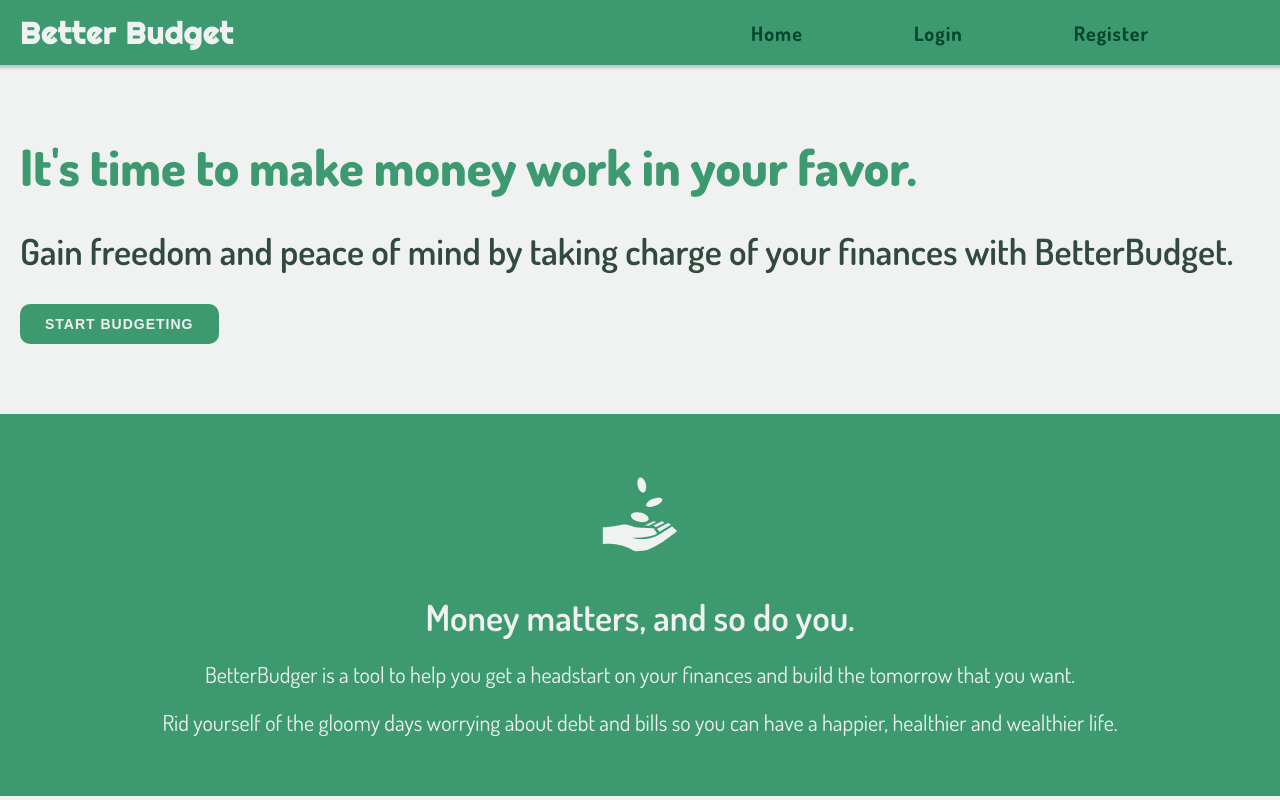
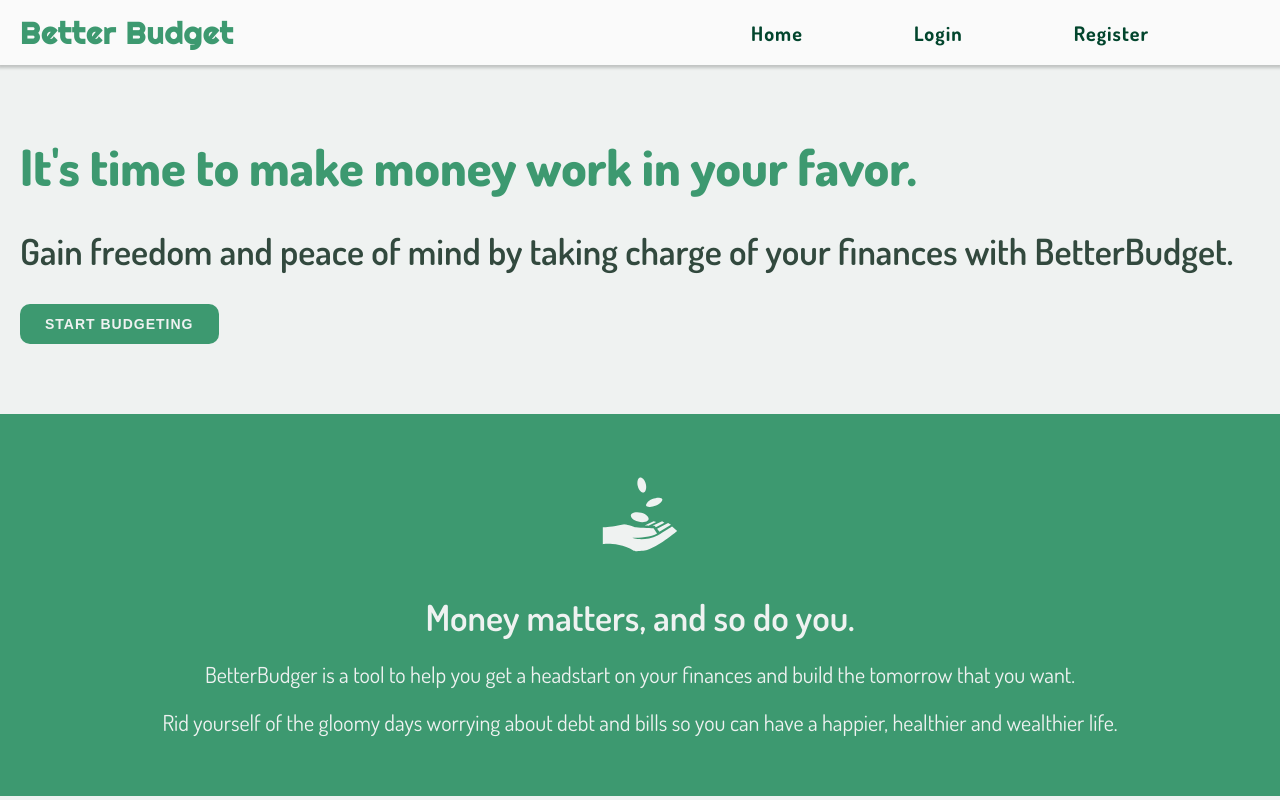
Before and after one commit to JohnSebastian3/better-budget, a React (Create React App) app in the folder client/: page / in a window 1280 px wide. Shown: the top 800 px of the page. Built offline with nearby package versions, Linux system fonts and the light colour scheme; no server answers; a web font is replaced by a local one.

Commit message:
Style logo

```diff
--- a/client/src/components/NavBar/NavBar/NavBar.module.css
+++ b/client/src/components/NavBar/NavBar/NavBar.module.css
@@ -10,6 +10,7 @@
 
 .nav-container__logo-container {
   flex-grow: 1;
+  text-align: center;
 }
 
 .logo {
@@ -17,17 +18,24 @@
   font-size: 2.4rem;
   text-align: center;
   color: #3D9970;
+  display: flex;
+  align-items: center;
+  gap: 1rem;
 }
 
 @media screen and (min-width: 840px) {
   .logo {
     flex-grow: 0;
-    color: #EFF2F1;
+    /* color: #EFF2F1; */
     font-size: 3rem;
   }
 
   .nav-container {
-    background-color: #3D9970;
+    /* background-color: #3D9970; */
+  }
+
+  .nav-container__logo-container {
+    text-align: start;
   }
 
 }
```
